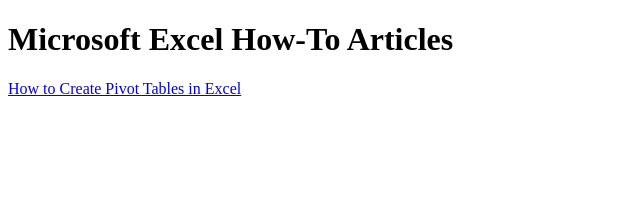
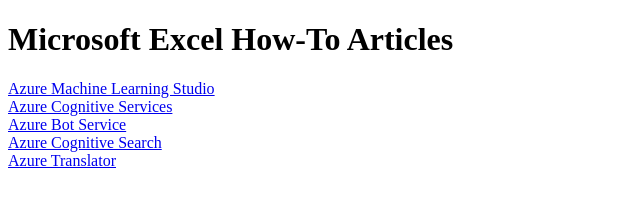
Before and after one commit to davidative/Article, a plain HTML site: page index.html in a window 1280 px wide. Shown: the whole page, without its empty margins (0-640 px from the left). Drawn offline with Linux system fonts and the light colour scheme.

Commit message:
Update index.html

```diff
--- a/index.html
+++ b/index.html
@@ -25,13 +25,38 @@
 
   <script>
     // JSON data with article information
-    const articles = [
+  /*  const articles = [
       {
         "title": "How to Create Pivot Tables in Excel",
         "content": "Pivot tables in Excel help summarize and analyze large data sets efficiently. To create a pivot table, select your data range, go to the 'Insert' tab, click on 'PivotTable,' choose the data range, and place the pivot table in a new or existing worksheet."
       },
       // Add more articles in the same format
     ];
+*/
+
+const articles = [
+  {
+    "title": "Azure Machine Learning Studio",
+    "content": "Azure Machine Learning Studio serves as a robust platform for building, testing, and deploying machine learning models. Its standout feature lies in its user-friendly, drag-and-drop interface that simplifies the entire machine learning workflow. This visual approach significantly reduces the entry barrier for those new to machine learning, allowing users without extensive coding knowledge to create and experiment with models effectively. Moreover, Azure ML Studio offers a wide array of algorithms and tools, empowering users to preprocess data, select models, and tune hyperparameters seamlessly.\n\nComparison with AWS & Google Cloud:\nWhile AWS SageMaker and Google Cloud AI Platform provide similar functionalities, they tend to cater more to developers comfortable with coding and scripting. Azure ML Studio's strength lies in its accessibility and ease of use, making it an attractive choice for beginners and non-programmers diving into machine learning. Additionally, Azure's integration with other Microsoft services, such as Power BI and Azure SQL Database, provides a seamless ecosystem for data handling and analysis."
+  },
+  {
+    "title": "Azure Cognitive Services",
+    "content": "Azure Cognitive Services offers an extensive suite of pre-built AI models and APIs for various tasks such as vision, speech, language understanding, and decision-making. This range of services empowers developers to integrate AI capabilities effortlessly into their applications, enhancing user experiences. Azure's Cognitive Services APIs, including Computer Vision, Speech, Language Understanding, and Decision, cover a broad spectrum of AI functionalities, providing flexibility for diverse application needs.\n\nComparison with AWS & Google Cloud:\nAWS offers Rekognition and Polly, while Google Cloud provides Vision AI and Speech-to-Text API, which provide similar functionalities to Azure Cognitive Services. However, Azure Cognitive Services stand out due to its comprehensive range of APIs, addressing a broader spectrum of AI requirements compared to its competitors. Furthermore, Azure's familiarity with developers due to its consistent tooling and ease of integration with other Microsoft services adds an advantage."
+  },
+  {
+    "title": "Azure Bot Service",
+    "content": "Azure Bot Service simplifies the creation of intelligent bots across multiple platforms. Leveraging the Microsoft Bot Framework, developers can build sophisticated bots with natural language processing capabilities. These bots can be easily integrated into various applications, messaging platforms, and customer service scenarios, allowing for seamless interactions between users and applications.\n\nComparison with AWS & Google Cloud:\nAWS provides Lex, and Google Cloud offers Dialogflow for similar bot creation purposes. However, Azure Bot Service's integration with the Microsoft Bot Framework provides a more seamless development and deployment experience, especially for developers already working within Microsoft's ecosystem. The Bot Service simplifies the bot-building process, offering a wide range of templates, language understanding, and integration capabilities, making it an attractive option for enterprises invested in Microsoft technologies."
+  },
+  {
+    "title": "Azure Cognitive Search",
+    "content": "Azure Cognitive Search enables developers to implement powerful search capabilities within their applications. Its features include AI-driven indexing, semantic search, and natural language processing, allowing users to explore information efficiently within vast datasets. Azure Cognitive Search supports diverse data types and sources, providing flexibility in handling structured and unstructured data.\n\nComparison with AWS & Google Cloud:\nWhile AWS and Google Cloud offer search services, Azure Cognitive Search emphasizes AI-driven indexing and semantic search capabilities. Its focus on understanding user queries and providing relevant results distinguishes it for businesses seeking advanced search functionalities. Additionally, Azure's seamless integration with other Azure services facilitates streamlined workflows for developers building comprehensive applications."
+  },
+  {
+    "title": "Azure Translator",
+    "content": "Azure Translator offers robust translation capabilities for both text and speech across multiple languages. Its key strengths lie in its real-time translation capabilities and the ability to seamlessly integrate translation services into applications, promoting global communication.\n\nComparison with AWS & Google Cloud:\nBoth AWS and Google Cloud offer translation services with similar functionalities. Azure Translator, however, emphasizes real-time translation and integration, making it a suitable choice for applications where instantaneous and accurate translation is crucial. Additionally, Azure's consistent performance and integration capabilities across other Azure services provide developers with a comprehensive ecosystem for building multilingual applications."
+  }
+  // Add more articles in the same format if needed
+];
 
     // Function to create article links and display content
     function showArticle(index) {
```
